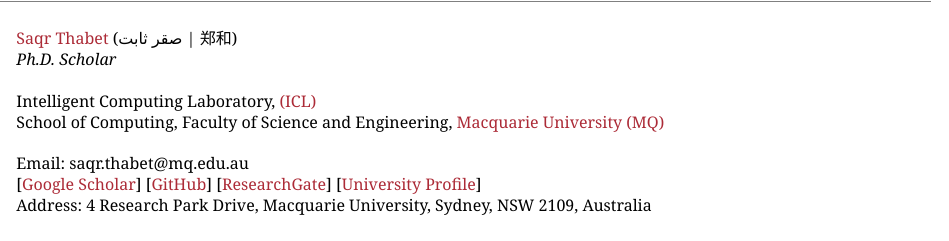
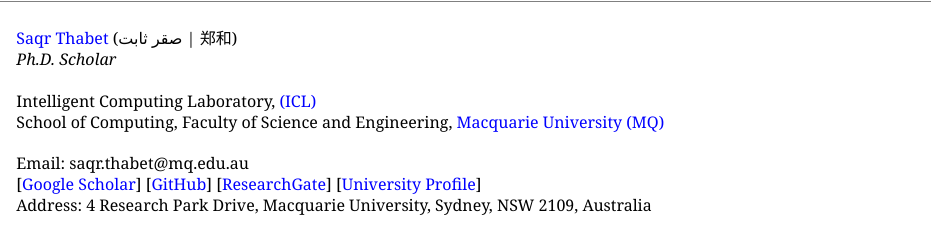
Before and after one commit to Saqr-Thabet/saqr-thabet.github.io, a plain HTML site: page index.html in a window 1280 px wide. Shown: the part 60-301 px from the top of the page, 331-1280 px from the left. Drawn offline with Linux system fonts and the light colour scheme.

Commit message:
Update jemdoc.css

```diff
--- a/jemdoc.css
+++ b/jemdoc.css
@@ -368,5 +368,5 @@
 
 table.imgtable a,
 table.imgtable a:visited {
-  color: #AC2B37;
+  color: #0000FF;
 }
```
